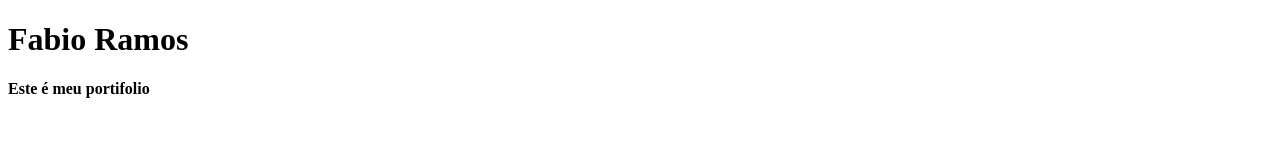
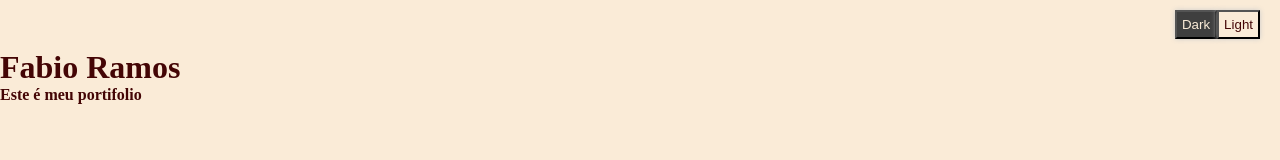
Before and after one commit to fabiorngit/gitflowtop, a plain HTML site: page index.html in a window 1280 px wide. Drawn offline with Linux system fonts and the light colour scheme.

Commit message:
Add style

```diff
--- /dev/null
+++ b/app.js
@@ -0,0 +1,24 @@
+
+let body = document.querySelector('body')
+
+function dark(){
+
+    body.classList.add('dark')
+
+
+// if(body.style.classList==='dark'){
+// body.style.classList.remove('light')
+// }else{
+//     body.style.classList==='dark'
+// }
+
+
+}
+
+function light(){
+    body.classList.remove('dark');
+    body.classList.add('light');
+
+
+
+}
--- a/index.html
+++ b/index.html
@@ -4,9 +4,18 @@
     <meta charset="UTF-8">
     <meta name="viewport" content="width=device-width, initial-scale=1.0">
     <title>Portifólio </title>
+    <link rel="stylesheet" href="./style.css">
 </head>
-<body>
+<body class="light">
+<div class="buttons">
+    <button class="dark" onclick="dark()">Dark</button>
+    <button class="light" onclick="light()">Light</button>
+</div>
+
 <h1>Fabio Ramos</h1>
 <h4>Este é meu portifolio</h4>
+
+<script src="./app.js"></script>
+
 </body>
 </html>
--- /dev/null
+++ b/style.css
@@ -0,0 +1,26 @@
+*{
+    margin: 0;
+    box-sizing: border-box;
+}
+
+.light{
+    background-color: antiquewhite;
+    color:rgb(68, 5, 5) ;
+}
+
+.dark{
+    background-color: rgb(63, 63, 63);
+    color: antiquewhite;
+}
+
+.buttons{
+padding: 10px;
+margin-right:10px;
+display: flex;
+justify-content: end;
+}
+
+button{
+    box-shadow: 0px 0px 5px #ccc;
+    padding: 5px;
+}
```
